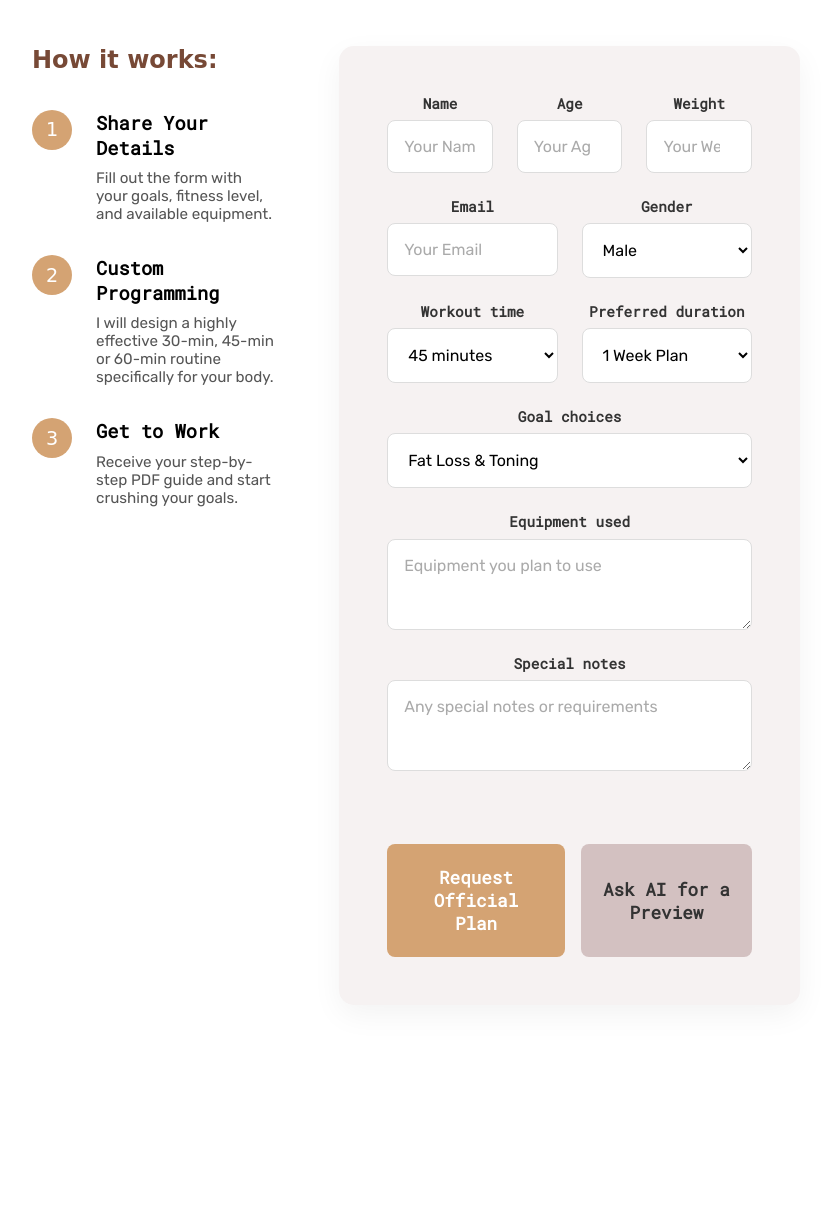
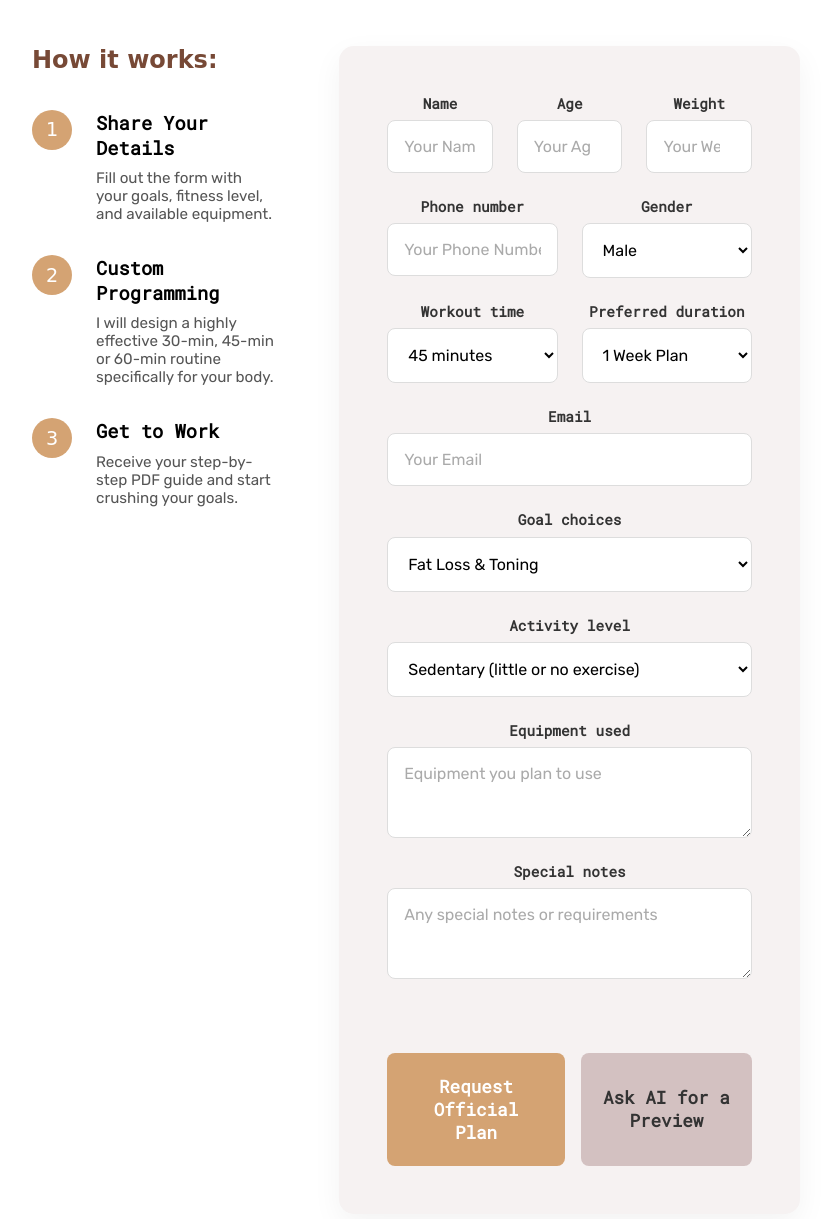
Before and after one commit to whyme-duh/sapp-fit, a Django app: page /custom-service/ in a window 1280 px wide. Shown: the part 382-1601 px from the top of the page, without its empty margins (224-1055 px from the left). Before the commit the page ends 1387 px from the top, so only its background shows below. Run offline with Django 4.2, Linux system fonts and the light colour scheme; tables that the repository leaves empty hold one stand-in row (values such as "Sample post"); grey boxes marked "Sample" are stand-in pictures; some libraries are stand-ins or nearby versions; some web fonts are replaced.

Commit message:
added activity level field in the custom service request form

````diff
--- a/sapfit/settings.py
+++ b/sapfit/settings.py
@@ -28,7 +28,7 @@ SECRET_KEY = os.environ.get('SECRET_KEY_SETTINGS')
 GEMINI_API_KEY = os.environ.get('GEMINI_API_KEY')
 
 # SECURITY WARNING: don't run with debug turned on in production!
-DEBUG = False
+DEBUG = True
 
 ALLOWED_HOSTS = ['*']
 
--- a/website/form.py
+++ b/website/form.py
@@ -44,12 +44,14 @@ class CustomServiceForm(forms.Form):
     )
     special_notes = forms.CharField(
         max_length=500,
+        required = False,
         widget=forms.Textarea(
             attrs={'class': 'form-control', 'placeholder': 'Any special notes or requirements', 'rows': 3}
         )
     )
     equipment_used = forms.CharField(
         max_length=500,
+        required = False,
         widget=forms.Textarea(
             attrs={'class': 'form-control', 'placeholder': 'Equipment you plan to use', 'rows': 3}
         )
@@ -69,3 +71,7 @@ class CustomServiceForm(forms.Form):
         choices=CustomService.GENDER_CHOICES,
         widget=forms.Select(attrs={'class': 'form-control'})
     )
+    activity_level = forms.ChoiceField(
+        choices=CustomService.ACTIVITY_LEVEL_CHOICES,
+        widget=forms.Select(attrs={'class': 'form-control'})
+    )
--- a/website/gemini_api.py
+++ b/website/gemini_api.py
@@ -1,7 +1,7 @@
 from sapfit import settings
 
 
-def gemini_response(duration, age, gender, weight, goal, equipment, notes, workout_time):
+def gemini_response(duration, age, gender, weight, goal, equipment, notes, workout_time, activity_level):
     from google import genai
 
     client = genai.Client(api_key=settings.GEMINI_API_KEY)
@@ -18,6 +18,7 @@ def gemini_response(duration, age, gender, weight, goal, equipment, notes, worko
             - Primary Goal: {goal}
             - Available Equipment: {equipment}
             - Special Notes/Injuries: {notes}
+            - Activity Level: {activity_level}
 
             CRITICAL INSTRUCTIONS:
             1. You must respond ONLY with a valid JSON object. Do not include markdown formatting like ```json, do not include introductory text, and do not include concluding text. Just the raw JSON object.
@@ -47,8 +48,9 @@ def gemini_response(duration, age, gender, weight, goal, equipment, notes, worko
                 "Tip 1 from Saprina regarding form or nutrition",
                 "Tip 2 regarding hydration or recovery"
             ]
+
+            Furthermore, add a notice on the importance of consulting with a healthcare provider before starting any new workout routine, especially if they have pre-existing conditions or injuries.
             }}
             """
         )
-    print(response.text)
     return response.text
--- a/website/models.py
+++ b/website/models.py
@@ -148,10 +148,20 @@ class CustomService(models.Model):
         ("Other", "Other"),
     ]
 
+    ACTIVITY_LEVEL_CHOICES = [
+        ("Sedentary", "Sedentary (little or no exercise)"),
+        ("Lightly Active", "Lightly Active (light exercise/sports 1-3 days/week)"),
+        ("Moderately Active", "Moderately Active (moderate exercise/sports 3-5 days/week)"),
+        ("Very Active", "Very Active (hard exercise/sports 6-7 days a week)"),
+        ("Super Active", "Super Active (very hard exercise/sports & physical job or 2x training)"),
+    ]
+
     name = models.CharField(max_length=100)
-    age = models.IntegerField(blank = True)
-    weight = models.IntegerField(blank = True)
+    age = models.IntegerField(blank = True, null = True)
+    weight = models.IntegerField(blank = True, null = True)
     gender = models.TextField(choices= Client.GENDER_CHOICES, blank = True)
+    activity_level = models.TextField(choices= ACTIVITY_LEVEL_CHOICES, blank = True)
+
     email = models.EmailField()
     phone_number = models.IntegerField( max_length = 10)
     goal_choices = models.CharField(max_length=200, choices = GOAL_CHOICES, blank=True)
--- a/website/templates/website/service/customservicepage.html
+++ b/website/templates/website/service/customservicepage.html
@@ -69,8 +69,8 @@ Custom Service Request
 
                     <div class="form-row">
                         <div class="form-group">
-                            <label for="{{form.email.id_for_label}}" class="form-label">{{form.email.label}}</label>
-                            {{form.email}}
+                            <label for="{{form.phone_number.id_for_label}}" class="form-label">{{form.phone_number.label}}</label>
+                            {{form.phone_number}}
                         </div>
                         <div class="form-group">
                             <label for="{{form.gender.id_for_label}}" class="form-label">{{form.gender.label}}</label>
@@ -88,10 +88,18 @@ Custom Service Request
                             {{form.preferred_duration}}
                         </div>
                     </div>
+                    <div class="form-group">
+                        <label for="{{form.email.id_for_label}}" class="form-label">{{form.email.label}}</label>
+                        {{form.email}}
+                    </div>
 
                     <div class="form-group">
                         <label for="{{form.goal_choices.id_for_label}}" class="form-label">{{form.goal_choices.label}}</label>
                         {{form.goal_choices}}
+                    </div>
+                    <div class="form-group">
+                        <label for="{{form.activity_level.id_for_label}}" class="form-label">{{form.activity_level.label}}</label>
+                        {{form.activity_level}}
                     </div>
 
                     <div class="form-group">
--- a/website/views.py
+++ b/website/views.py
@@ -61,7 +61,7 @@ def send_email_about_booking(client_name, client_email,request_type, **kwargs):
             subject,
             message,
             settings.EMAIL_HOST_USER,
-            ['ritikshrestha94@gmail.com'],
+            ['saprinashrestha72@gmail.com'],
             fail_silently=False,
         )
 
@@ -128,6 +128,9 @@ def custom_service_request(request):
         if form.is_valid():
             button_clicked = request.POST.get('action')
             name = form.cleaned_data['name']
+            age = form.cleaned_data['age']
+            weight = form.cleaned_data['weight']
+            gender = form.cleaned_data['gender']
             email = form.cleaned_data['email']
             phone_number = form.cleaned_data['phone_number']
             goal_choices = form.cleaned_data['goal_choices']
@@ -135,7 +138,7 @@ def custom_service_request(request):
             equipment_used = form.cleaned_data['equipment_used']
             preferred_duration = form.cleaned_data['preferred_duration']
             workout_time = form.cleaned_data['workout_time']
-
+            activity_level = form.cleaned_data['activity_level']
             try:
                 if button_clicked == "human_request":
                     if CustomService.objects.filter(
@@ -156,7 +159,11 @@ def custom_service_request(request):
                             special_notes=special_notes,
                             equipment_used=equipment_used,
                             preferred_duration=preferred_duration,
-                            workout_time=workout_time
+                            workout_time=workout_time,
+                            activity_level=activity_level,
+                            age = age,
+                            weight = weight,
+
                         )
                         # email_thread = threading.Thread(target=send_email_about_booking, args=(name, email, "custom-service"), kwargs={
                         #     'phone_number': phone_number,
@@ -164,7 +171,8 @@ def custom_service_request(request):
                         #     'special_notes': special_notes,
                         #     'equipment_used': equipment_used,
                         #     'preferred_duration': preferred_duration,
-                        #     'workout_time': workout_time
+                        #     'workout_time': workout_time,
+                        #     'activity_level': activity_level
                         # })
                         # email_thread.start()
 
@@ -179,13 +187,14 @@ def custom_service_request(request):
                         goal=goal_choices,
                         equipment=equipment_used,
                         notes=special_notes,
-                        workout_time=workout_time
+                        workout_time=workout_time,
+                        activity_level=activity_level
                     )
-                    print(gemini_response_result)
                     request.session['workout_plan'] = gemini_response_result
                     return redirect('ai-response')
 
-            except:
+            except Exception as e:
+                print(f"Error processing custom service request: {e}")
                 messages.error(request, f'Error occurred while submitting the request. Please try again.')
     return render(request, 'website/service/customservicepage.html', {'form':form, 'about' : about})
 
````
Also changed, not shown: website/migrations/0030_customservice_age_customservice_gender_and_more.py (added), website/migrations/0031_customservice_activity_level.py (added).
